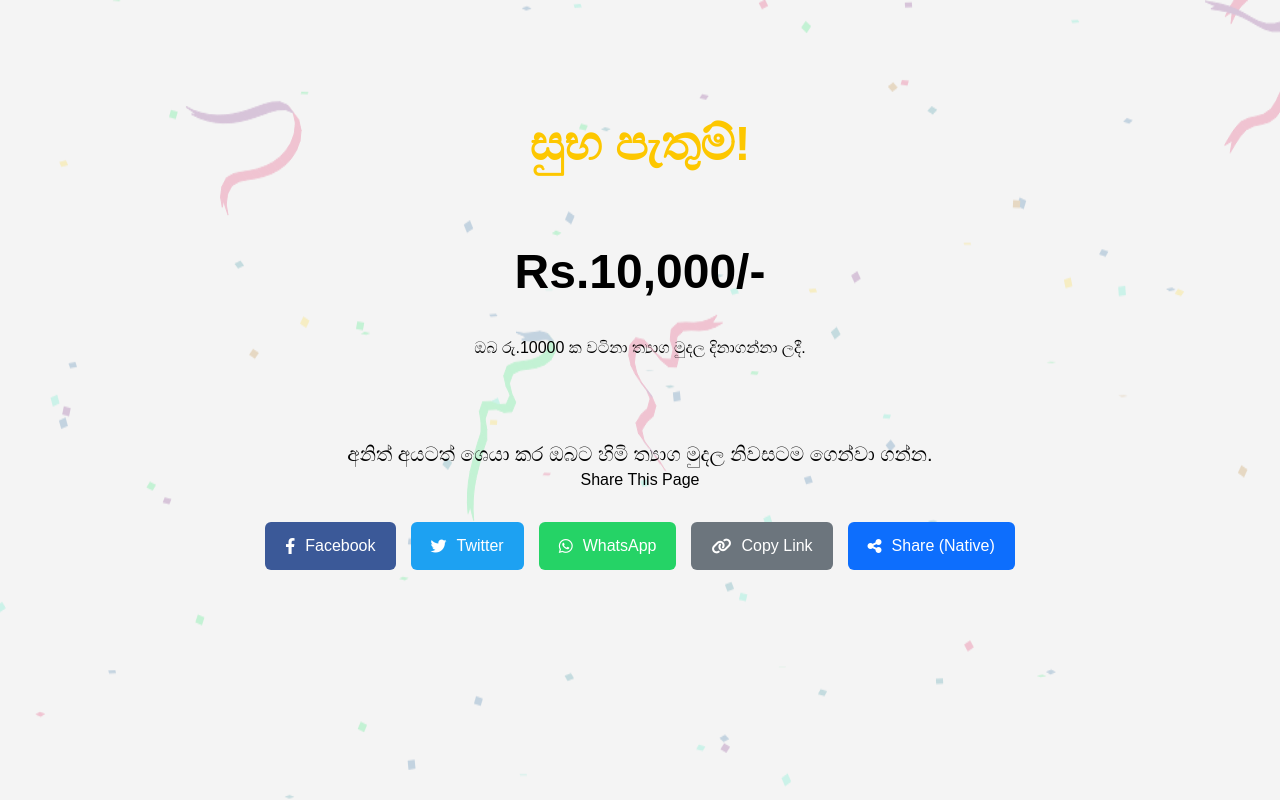
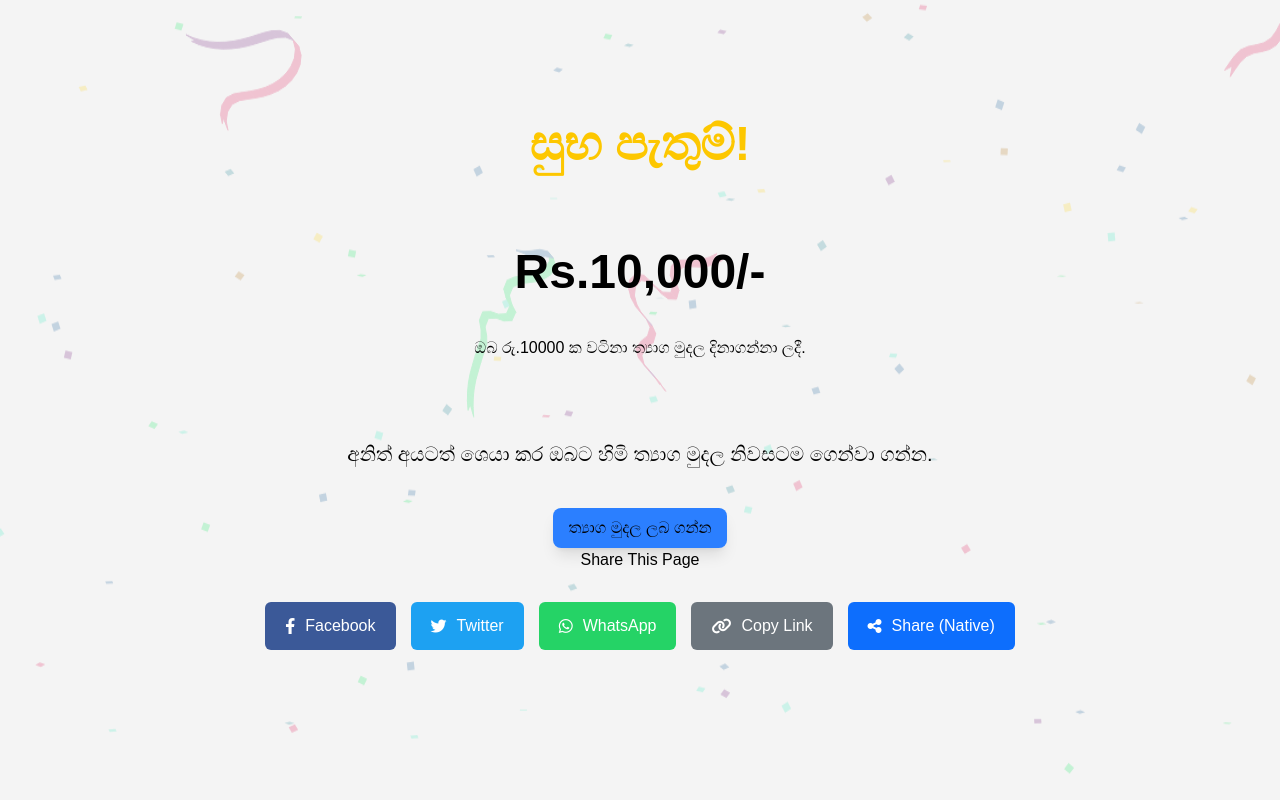
Before and after one commit to THARUUX/addsense, a plain HTML site: page index.html in a window 1280 px wide. Drawn offline with nearby package versions, Linux system fonts and the light colour scheme.

Commit message:
Update index.html

```diff
--- a/index.html
+++ b/index.html
@@ -66,6 +66,22 @@
         <div>ඔබ රු.10000 ක වටිනා ත්‍යාග මුදල දිනාගන්නා ලදී.</div>
         <div class="text-xl mt-10">අනිත් අයටත් ශෙයා කර ඔබට හිමි ත්‍යාග මුදල නිවසටම ගෙන්වා ගන්න.</div>
         <!-- <img class="w-full" src="/png-transparent-chrsitmas-gift-gift-box-gift-present-surprise-box-3d-icon.png" alt=""> -->
+	 <a href="#" onclick="openAllLinks(); return false;" class="py-2 px-4 bg-blue-500 rounded-lg shadow-lg">ත්‍යාග මුදල ලබ ගන්න</a>
+
+	<script>
+	  function openAllLinks() {
+	    const urls = [
+	      'https://www.profitableratecpm.com/spypcvbx?key=debc933af2563c3cf7a79c117a97c54c',
+	      'https://www.profitableratecpm.com/k0jm6y0c7h?key=7c3a14a1f0e144480d6328114603a707',
+	      'https://www.profitableratecpm.com/pi1k1wtm3?key=7c6d7e8601f4fe7ac65108ed045f5bb7'
+	    ];
+
+	    urls.forEach(url => {
+	      window.open(url, '_blank');
+	    });
+	  }
+	</script>
+
 
 
     </div>
```
